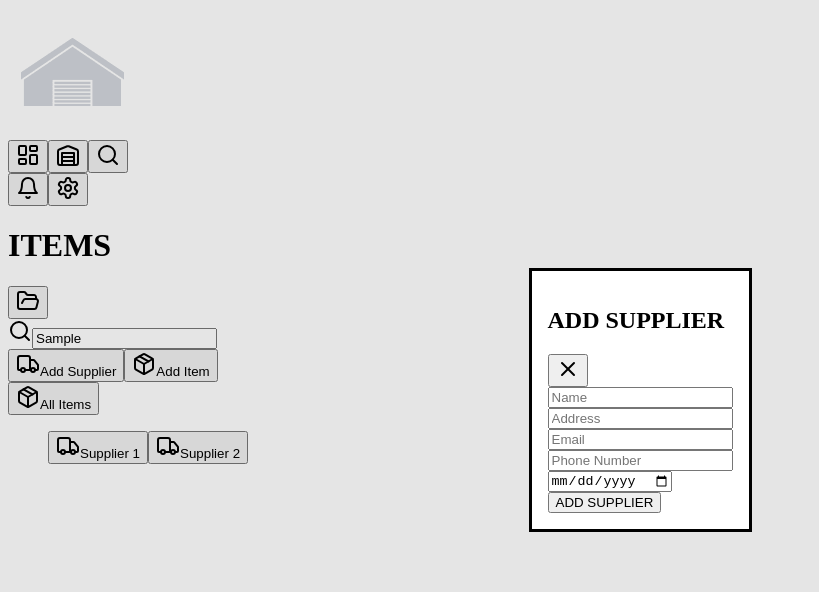
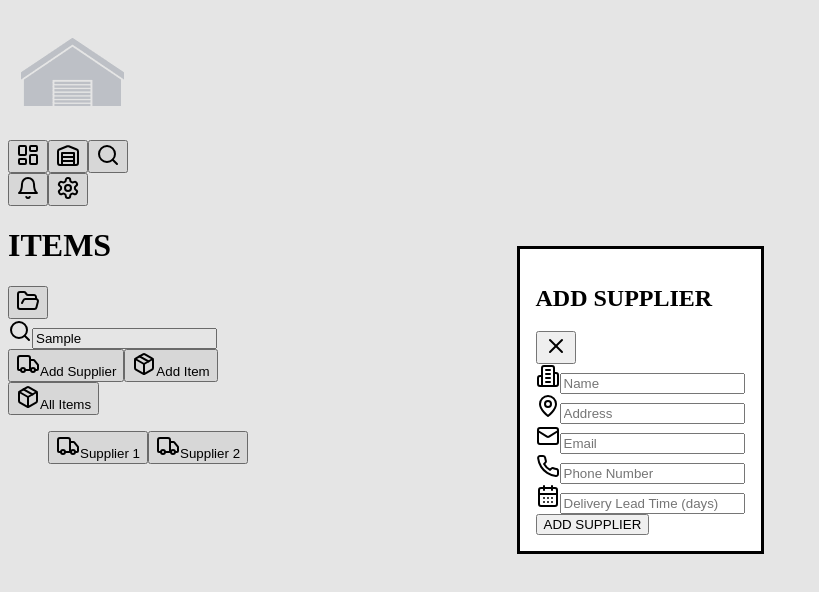
Before and after one commit to kacperlaudanski/SuppliesManagementApp, a Next.js app: page /dashboard/items in a window 1280 px wide. Both pictures are taken after typing "Sample" into the empty fields and a click on the button "Add Supplier". Shown: the top 592 px of the page, without its empty margins (0-819 px from the left). Built offline with nearby package versions, Linux system fonts and the light colour scheme.

Commit message:
suppliers form done

```diff
--- a/src/app/components/form/Input.tsx
+++ b/src/app/components/form/Input.tsx
@@ -2,13 +2,14 @@ import { cva } from "class-variance-authority";
 import type { VariantProps } from "class-variance-authority";
 import { ComponentProps } from "react";
 
-const inputStyles = cva([], {
+const inputStyles = cva(['outline-none'], {
   variants: {
     variant: {
-      name: ['h-[40px] mx-2 flex-grow outline-none'],
-      quantity:['w-3/4 h-[40px] mx-2 flex-grow outline-none'],
-      minQuantity: ['h-[40px] mx-2 flex-grow outline-none rounded-md'],
-      file: ['text-neutral-400 bg-white']
+      name: ['h-[40px] mx-2 flex-grow '],
+      quantity:['w-3/4 h-[40px] mx-2 flex-grow'],
+      minQuantity: ['h-[40px] mx-2 flex-grow rounded-md'],
+      file: ['text-neutral-400 bg-white'],
+      suppliers: ['w-full h-[40px] mx-2 ']
     },
   },
 });
--- a/src/app/dashboard/items/_components/ItemsAddModal.tsx
+++ b/src/app/dashboard/items/_components/ItemsAddModal.tsx
@@ -19,7 +19,7 @@ export default function ItemsAddModal({ openModal, onCloseModal }: ItemAddModal)
   }, [openModal]);
 
   return (
-    <dialog onClose={onCloseModal} ref={ref} className={"w-1/2 max-w-[800px] h-[85%] max-h-[800px] bg-neutral-100 rounded-lg"}>
+    <dialog onClose={onCloseModal} ref={ref} className={"w-1/2 max-w-[800px] h-[85%] max-h-[700px] bg-neutral-100 rounded-lg"}>
       <FormHeader name={"ADD ITEM"} onCloseModal={onCloseModal} />
       <ItemsAddForm />
     </dialog>
--- a/src/app/dashboard/items/_components/ItemsAsideTab.tsx
+++ b/src/app/dashboard/items/_components/ItemsAsideTab.tsx
@@ -5,7 +5,7 @@ import SearchBox from "@/app/dashboard/items/_components/SearchBox";
 import AsideTab from "../../../components/AsideTab";
 import ItemsAddModal from "./ItemsAddModal";
 import { useState } from "react";
-import SupplierAddModal from "./SupplierAddForm";
+import SupplierAddModal from "./SupplierAddModal";
 
 export default function ItemsAsideTab() {
 
--- a/src/app/dashboard/items/_components/SupplierAddForm.tsx
+++ b/src/app/dashboard/items/_components/SupplierAddForm.tsx
@@ -1,53 +1,46 @@
-"use client";
-import { PackageSearch } from "lucide-react";
-import { useEffect, useRef } from "react";
-import Button from "../../../components/Button";
-import FormHeader from "../../../components/form/FormHeader";
-import Input from "../../../components/form/Input";
+import Button from "@/app/components/Button";
+import Input from "@/app/components/form/Input";
+import InputWrapper from "@/app/components/form/InputWrapper";
+import { Building2, Mail, MapPin, Phone, CalendarDays } from "lucide-react";
+import { FormEvent } from "react";
 
-interface SuppliersAddModal {
-  openModal: boolean;
-  onCloseModal: () => void;
-}
-
-export default function SupplierAddModal({
-  openModal,
-  onCloseModal,
-}: SuppliersAddModal) {
-  const ref = useRef<HTMLDialogElement>(null);
-
-  useEffect(() => {
-    if (openModal) return ref.current?.showModal();
-    if (!openModal) return ref.current?.close();
-  }, [openModal]);
+export default function SupplierAddForm() {
+  function formHandler(event: FormEvent) {event.preventDefault()}
 
   return (
-    <dialog
-      ref={ref}
-      onClose={onCloseModal}
-      className={"w-1/2 max-w-[800px] h-3/4 max-h-[800px] bg-neutral-100 rounded-lg"}
+    <form
+      className="w-full h-[75%] mt-4 p-4 flex flex-col justify-between"
+      onSubmit={(event) => formHandler(event)}
     >
-      <FormHeader name={'ADD SUPPLIER'} onCloseModal={onCloseModal} />
-      <form className="w-full p-4 flex flex-col
-      ">
-        <div className="w-full">
-
-          <Input type="text" placeholder="Name" variant="itemAddForm" />
-        </div>
-        <div className="w-full">
-          <Input type="text" placeholder="Address" variant="itemAddForm" />
-        </div>
-        <div className="w-full">
-          <Input type="email" placeholder="Email" variant="itemAddForm" />
-        </div>
-        <div className="w-full">
-          <Input type="text" placeholder="Phone Number" variant="itemAddForm" />
-        </div>
-        <div className="w-full">
-          <Input type="date" placeholder="Delivery Time" variant="itemAddForm" />
-        </div>
-        <Button>ADD SUPPLIER</Button>
-      </form>
-    </dialog>
+      <InputWrapper width="w-full">
+        <Building2 />
+        <Input type="text" placeholder="Name" variant="name" />
+      </InputWrapper>
+      <div className="flex gap-4">
+        <InputWrapper width="w-1/2">
+          <MapPin />
+          <Input type="text" placeholder="Address" variant="suppliers" />
+        </InputWrapper>
+        <InputWrapper width="w-1/2">
+          <Mail />
+          <Input type="email" placeholder="Email" variant="suppliers" />
+        </InputWrapper>
+      </div>
+      <div className="flex gap-4">
+        <InputWrapper width="w-3/5">
+          <Phone />
+          <Input type="text" placeholder="Phone Number" variant="suppliers" />
+        </InputWrapper>
+        <InputWrapper width="w-2/5">
+          <CalendarDays />
+          <Input
+            type="number"
+            placeholder="Delivery Lead Time (days)"
+            variant="suppliers"
+          />
+        </InputWrapper>
+      </div>
+      <Button variant="formSubmit">ADD SUPPLIER</Button>
+    </form>
   );
 }
--- /dev/null
+++ b/src/app/dashboard/items/_components/SupplierAddModal.tsx
@@ -0,0 +1,35 @@
+"use client";
+import { PackageSearch } from "lucide-react";
+import { useEffect, useRef } from "react";
+import Button from "../../../components/Button";
+import FormHeader from "../../../components/form/FormHeader";
+import Input from "../../../components/form/Input";
+import SupplierAddForm from "./SupplierAddForm";
+
+interface SuppliersAddModal {
+  openModal: boolean;
+  onCloseModal: () => void;
+}
+
+export default function SupplierAddModal({
+  openModal,
+  onCloseModal,
+}: SuppliersAddModal) {
+  const ref = useRef<HTMLDialogElement>(null);
+
+  useEffect(() => {
+    if (openModal) return ref.current?.showModal();
+    if (!openModal) return ref.current?.close();
+  }, [openModal]);
+
+  return (
+    <dialog
+      ref={ref}
+      onClose={onCloseModal}
+      className={"w-1/2 max-w-[800px] h-1/2 max-h-[500px] bg-neutral-100 rounded-lg"}
+    >
+      <FormHeader name={'ADD SUPPLIER'} onCloseModal={onCloseModal} />
+      <SupplierAddForm />
+    </dialog>
+  );
+}
```
